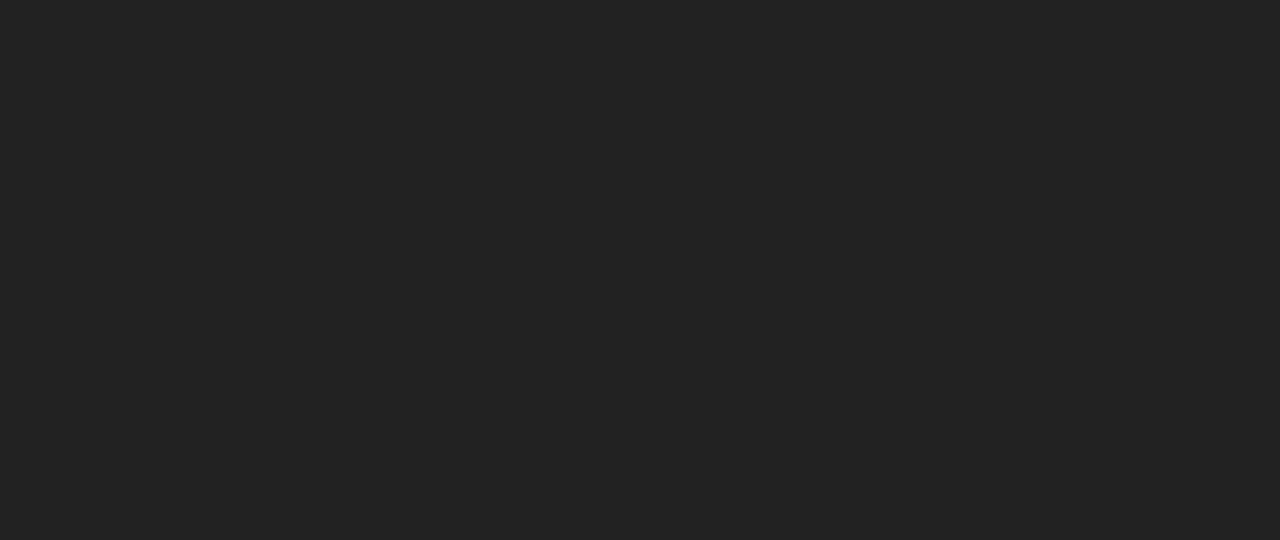
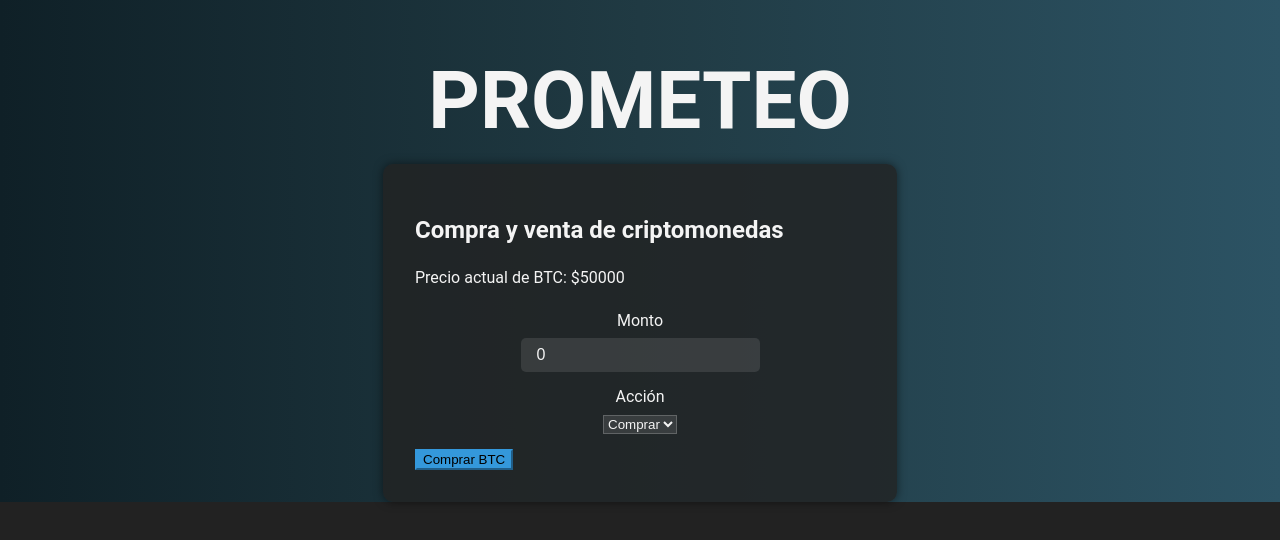
Before and after one commit to Elliotfrg25/prometeo, a React (Create React App) app: page /crypto-exchange in a window 1280 px wide. Before the commit this address had no page. Shown: the top 540 px of the page. Built offline with nearby package versions, Linux system fonts and the light colour scheme.

Commit message:
Agregue las pantalla: Settings.js y CryptoExchange.js y con esto termino las pantallas del prototipo

```diff
--- a/src/App.js
+++ b/src/App.js
@@ -7,6 +7,8 @@ import ForgotPassword from './components/ForgotPassword';
 import { AuthProvider } from './components/AuthContext';
 import MoneyTransfer from './components/MoneyTransfer';
 import TransactionHistory from './components/TransactionHistory';
+import CryptoExchange from './components/CryptoExchange';
+import Settings from './components/Settings';
 
 
 function App() {
@@ -20,6 +22,8 @@ function App() {
           <Route path="/forgot-password" element={<ForgotPassword />} />
           <Route path="/transfer" element={<MoneyTransfer />} />
           <Route path="/history" element={<TransactionHistory />} />
+          <Route path="/crypto-exchange" element={<CryptoExchange />} />
+          <Route path="/settings" element={<Settings />} />
         </Routes>
       </AuthProvider>
     </Router>
--- /dev/null
+++ b/src/components/CryptoExchange.js
@@ -0,0 +1,64 @@
+// src/components/CryptoExchange.js
+import React, { useState } from 'react';
+import '../styles/CryptoExchange.css';
+
+const CryptoExchange = () => { // eslint-disable-next-line
+    const [selectedCurrency, setSelectedCurrency] = useState('BTC');
+    const [amount, setAmount] = useState(0);
+    const [action, setAction] = useState('buy'); // eslint-disable-next-line
+    const [price, setPrice] = useState(50000); // Precio de ejemplo
+
+    const handleAmountChange = (e) => {
+        setAmount(e.target.value);
+    };
+
+    const handleActionChange = (e) => {
+        setAction(e.target.value);
+    };
+
+    const handleSubmit = (e) => {
+        e.preventDefault();
+        console.log(`Realizar ${action} de ${amount} ${selectedCurrency}`);
+    };
+
+    return (
+        <div className="container">
+            <h1 className="title">PROMETEO</h1>
+            <div className="crypto-exchange">
+                <h2>Compra y venta de criptomonedas</h2>
+                <p>Precio actual de {selectedCurrency}: ${price}</p>
+                <form onSubmit={handleSubmit}>
+                    <div className="form-group">
+                        <label htmlFor="amount">Monto</label>
+                        <input
+                            id="amount"
+                            type="number"
+                            step="0.01"
+                            className="form-control"
+                            value={amount}
+                            onChange={handleAmountChange}
+                            required
+                        />
+                    </div>
+                    <div className="form-group">
+                        <label htmlFor="action">Acción</label>
+                        <select
+                            id="action"
+                            className="form-control"
+                            value={action}
+                            onChange={handleActionChange}
+                        >
+                            <option value="buy">Comprar</option>
+                            <option value="sell">Vender</option>
+                        </select>
+                    </div>
+                    <button type="submit" className="btn btn-primary">
+                        {action === 'buy' ? 'Comprar' : 'Vender'} {selectedCurrency}
+                    </button>
+                </form>
+            </div>
+        </div>
+    );
+};
+
+export default CryptoExchange;
--- /dev/null
+++ b/src/components/Settings.js
@@ -0,0 +1,40 @@
+// src/components/Settings.js
+import React, { useState } from 'react';
+import '../styles/Settings.css';
+
+const Settings = () => {
+    const [twoFactorAuth, setTwoFactorAuth] = useState(false);
+
+    const handleTwoFactorAuthChange = (e) => {
+        setTwoFactorAuth(e.target.checked);
+    };
+
+    return (
+        <div className="container">
+            <h1 className="title">PROMETEO</h1>
+            <div className="settings">
+                <h2>Configuración</h2>
+                <div className="form-group">
+                    <label htmlFor="two-factor-auth">Autenticación de dos factores</label>
+                    <input
+                        id="two-factor-auth"
+                        type="checkbox"
+                        checked={twoFactorAuth}
+                        onChange={handleTwoFactorAuthChange}
+                    />
+                </div>
+                <div className="settings-option">
+                    <button className="btn btn-primary">Vincular cuenta bancaria o tarjeta</button>
+                </div>
+                <div className="settings-option">
+                    <button className="btn btn-primary">Administrar tokens virtuales</button>
+                </div>
+                <div className="settings-option">
+                    <button className="btn btn-primary">Cambiar idioma</button>
+                </div>
+            </div>
+        </div>
+    );
+};
+
+export default Settings;
--- /dev/null
+++ b/src/styles/CryptoExchange.css
@@ -0,0 +1,23 @@
+/* src/styles/CryptoExchange.css */
+@import './SignIn.css';
+
+.crypto-exchange {
+    background-color: rgba(34, 34, 34, 0.8);
+    padding: 2rem;
+    border-radius: 10px;
+    box-shadow: 0 0 10px rgba(0, 0, 0, 0.5);
+    width: 80%;
+    max-width: 450px;
+    position: relative;
+    z-index: 10;
+}
+
+.crypto-exchange h2 {
+    margin-bottom: 1.5rem;
+    color: var(--color-text);
+}
+
+.crypto-exchange p {
+    margin-bottom: 1.5rem;
+    color: var(--color-text);
+}
--- /dev/null
+++ b/src/styles/Settings.css
@@ -0,0 +1,28 @@
+/* src/styles/Settings.css */
+@import './SignIn.css';
+
+.settings {
+    background-color: rgba(34, 34, 34, 0.8);
+    padding: 2rem;
+    border-radius: 10px;
+    box-shadow: 0 0 10px rgba(0, 0, 0, 0.5);
+    width: 80%;
+    max-width: 450px;
+    position: relative;
+    z-index: 10;
+}
+
+.settings h2 {
+    margin-bottom: 1.5rem;
+    color: var(--color-text);
+}
+
+.form-group label {
+    display: block;
+    margin-bottom: 0.5rem;
+    color: var(--color-text);
+}
+
+.settings-option {
+    margin-bottom: 1rem;
+}
```
